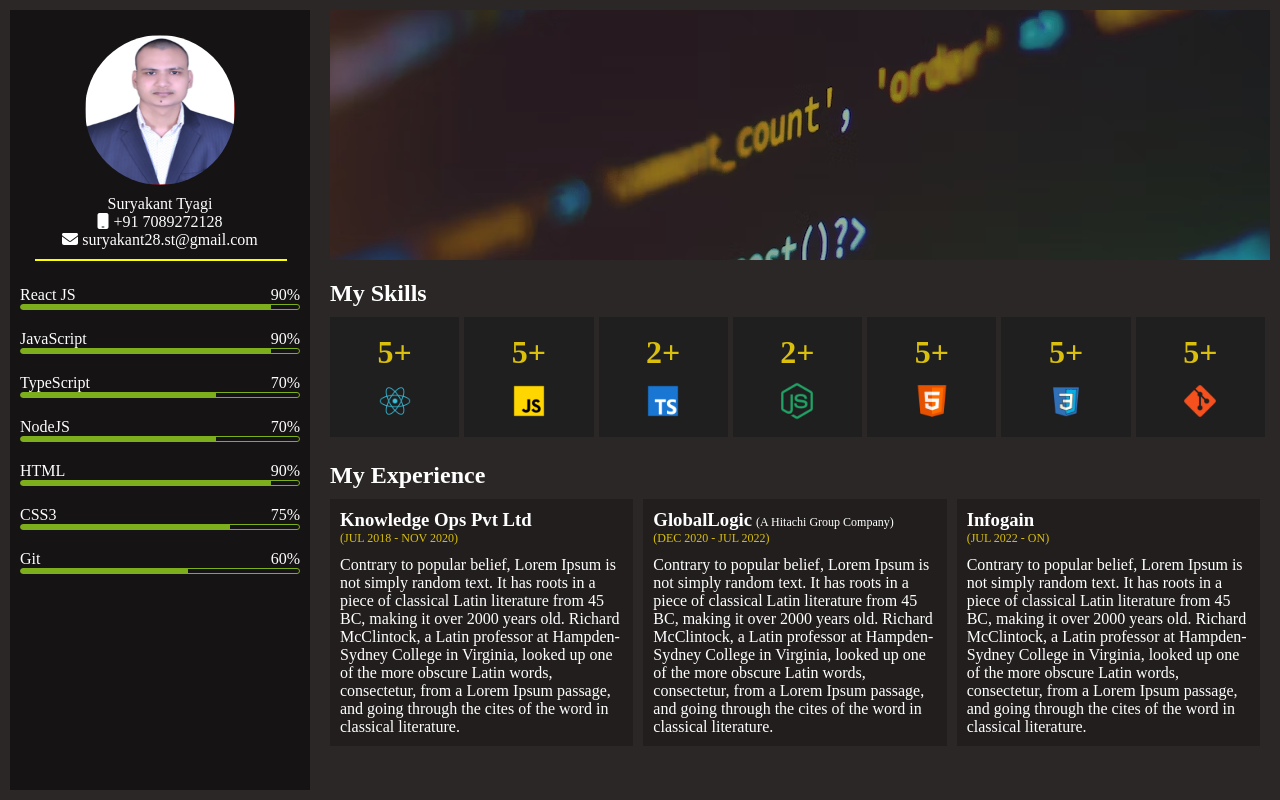
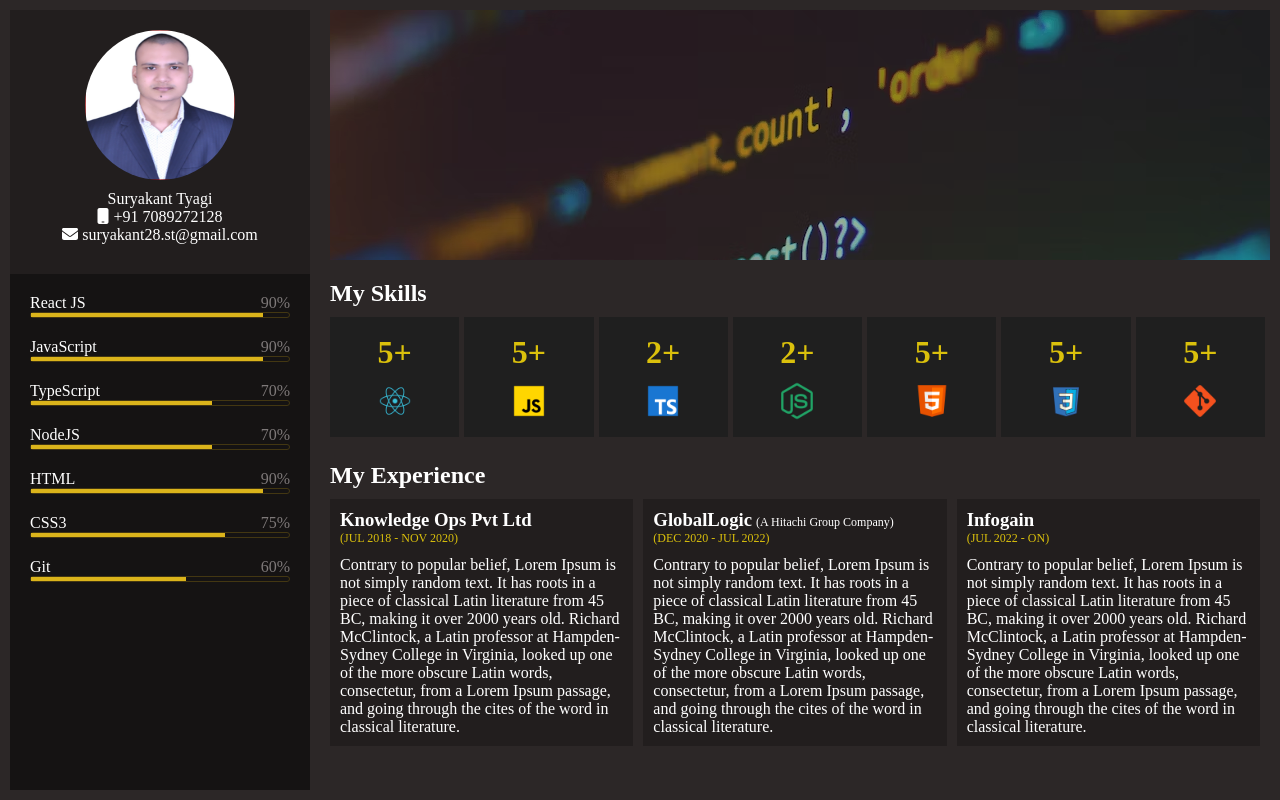
Before and after one commit to suryakanttyagi/profile-builder, a React (Create React App) app: page / in a window 1280 px wide. Built offline with nearby package versions, Linux system fonts and the light colour scheme.

Commit message:
style changes

```diff
--- a/src/components/nav/nav.scss
+++ b/src/components/nav/nav.scss
@@ -9,11 +9,12 @@
   .card {
     display: flex;
     flex-direction: column;
-    padding: 20px 0px;
+    // padding: 20px 0px;
     width: 100%;
     & .card-head {
+      background-color: #8774741c;
       color: #FFF;
-      padding: 5px;
+      padding: 20px;
       & .head-content a {
         text-decoration: none;
         color: inherit;
@@ -33,7 +34,7 @@
         display: block;
         width: 100%;
         justify-content: center;
-        border: 1px solid yellow;
+        border: 1px none yellow;
         text-align: center;
         align-self: center;
       }
@@ -41,9 +42,9 @@
 
     & .card-body {
       flex: 1;
+      padding: 20px;
       overflow: auto;
       & .progress-list {
-        padding: 20px 10px 10px;
         & .progressBar {
           margin-bottom: 20px;
         }
--- a/src/components/progress-bar/progressBar.scss
+++ b/src/components/progress-bar/progressBar.scss
@@ -7,15 +7,16 @@
 
     & .status {
         text-align: end;
+        color: #7e7979;
     }
 
     & .container {
-        border: 1px solid #7dae1b;
+        border: 1px solid #433712;
         border-radius: 5px;
         height: 6px;
         position: relative;
         & .progress {
-            background: #7dae1b;
+            background: #dbb41b;
             height: 100%;
             position: absolute;
             // width: 100%;
```
